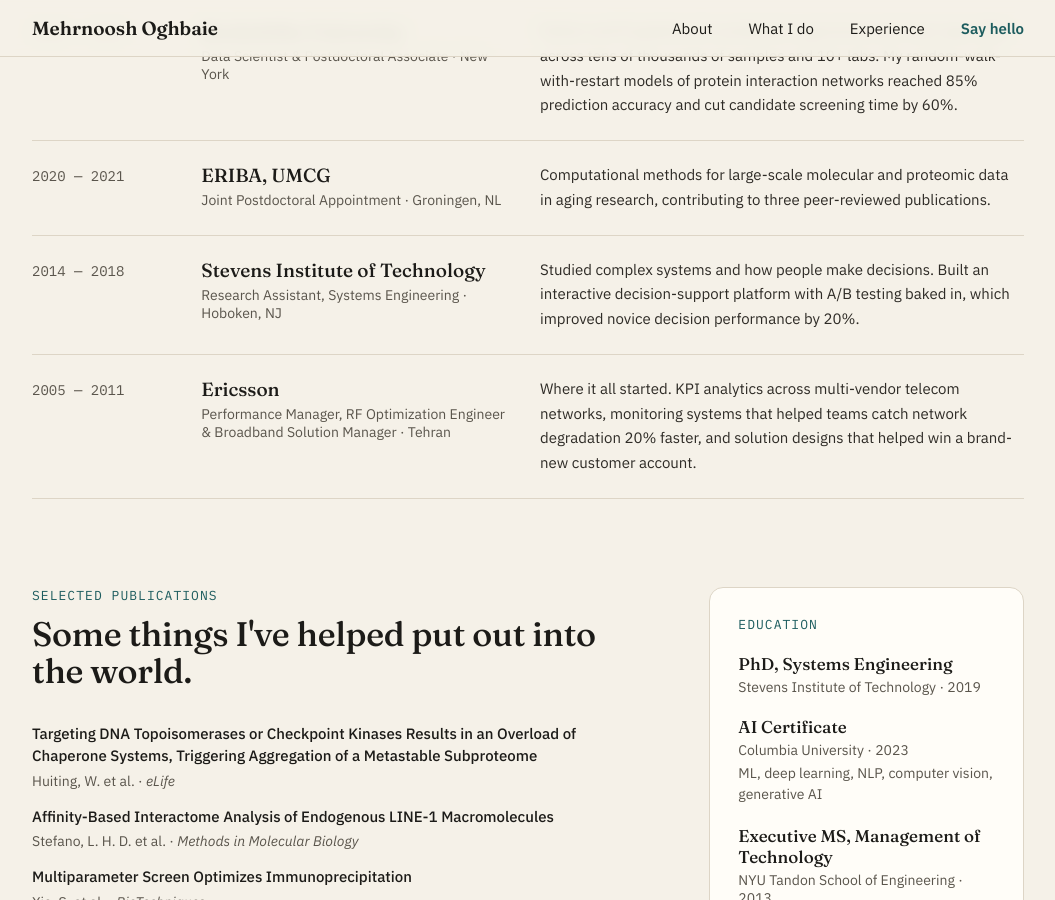
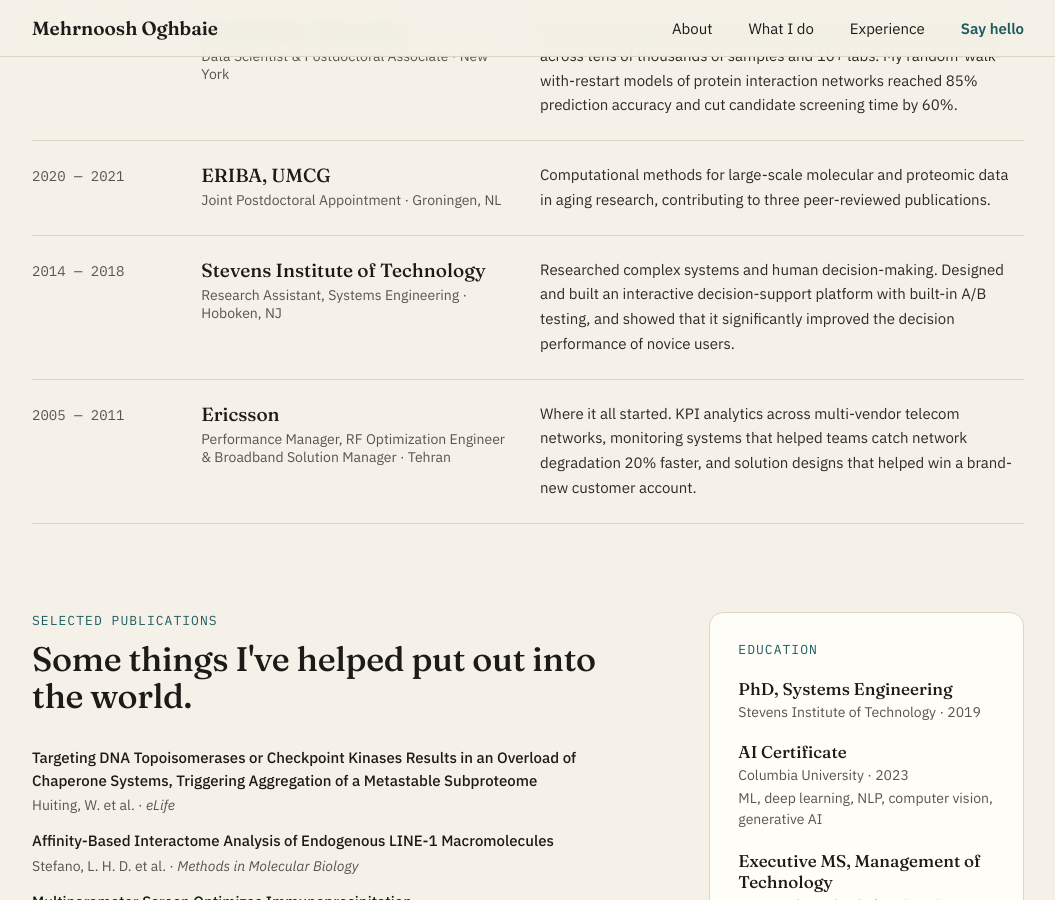
Before and after one commit to moghbaie/moghbaie.github.io, a Jekyll site: the page built from index.html, in a window 1280 px wide and 900 px high, scrolled down 2664 px. Shown: the whole window, without its empty margins (112-1167 px from the left). Built offline with Jekyll 4.4.1, drawn with Linux system fonts in a browser that asks for light colours.

Commit message:
Update Stevens Institute experience description
Co-Authored-By: Claude Opus 5.5 <noreply@anthropic.com>

```diff
--- a/index.html
+++ b/index.html
@@ -131,7 +131,7 @@ description: I build models that make sense of messy, connected data.
       <li class="job grid-12">
         <div class="when">2014 — 2018</div>
         <div class="who"><h3>Stevens Institute of Technology</h3><span>Research Assistant, Systems Engineering · Hoboken, NJ</span></div>
-        <p>Studied complex systems and how people make decisions. Built an interactive decision-support platform with A/B testing baked in, which improved novice decision performance by 20%.</p>
+        <p>Researched complex systems and human decision-making. Designed and built an interactive decision-support platform with built-in A/B testing, and showed that it significantly improved the decision performance of novice users.</p>
       </li>
       <li class="job grid-12">
         <div class="when">2005 — 2011</div>
```
